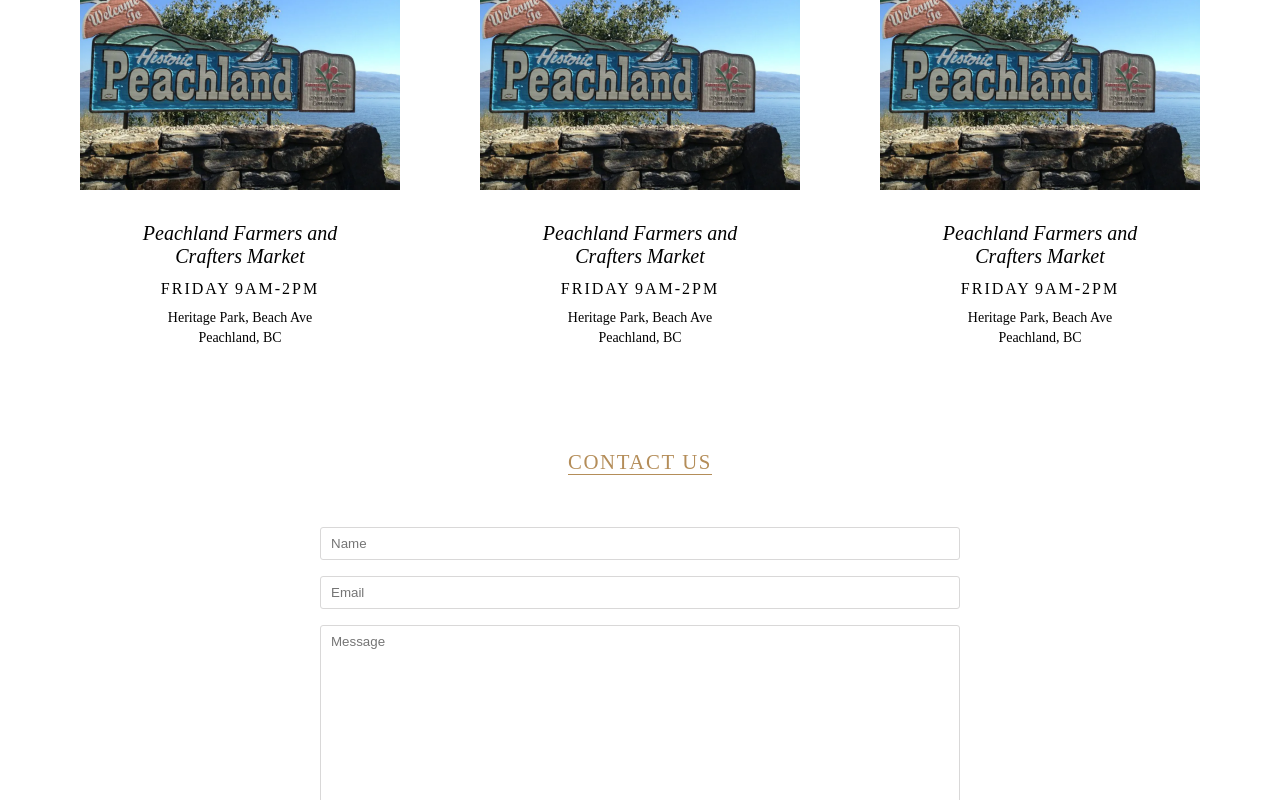
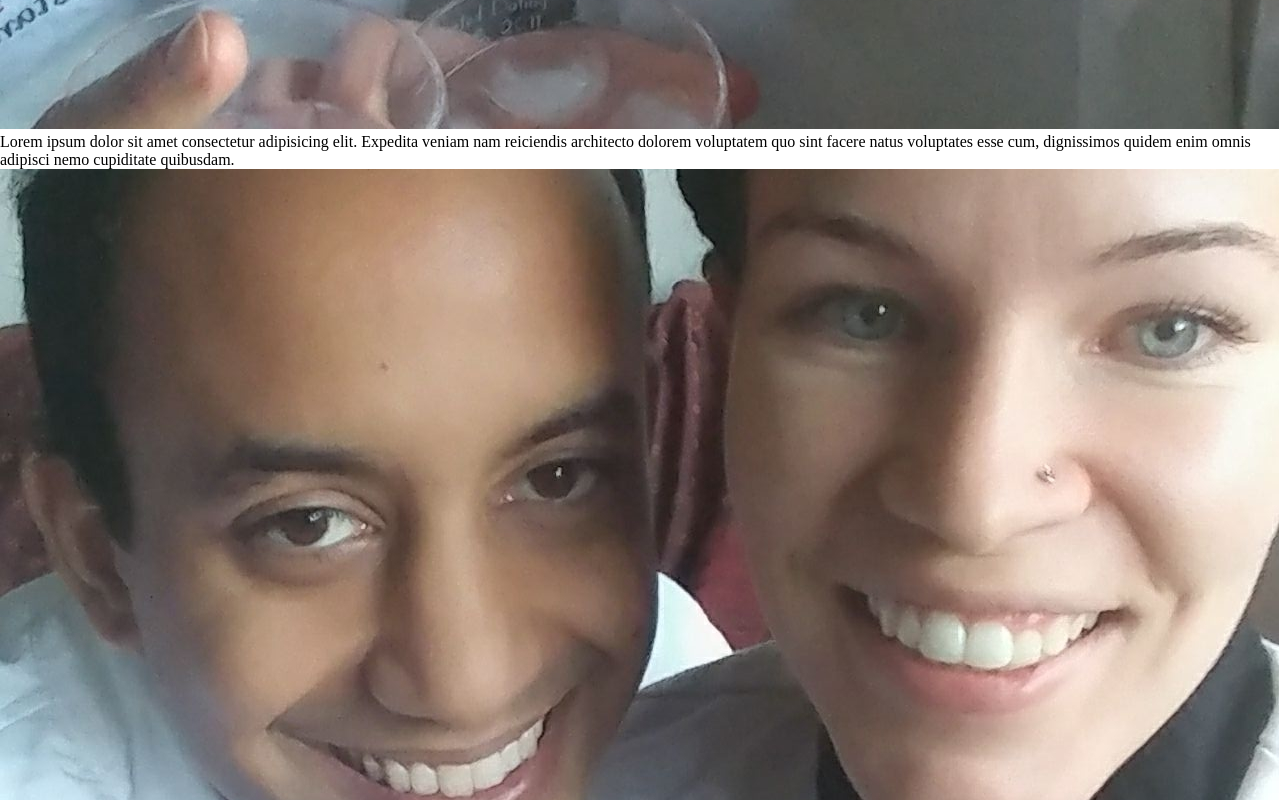
Before and after one commit to Smoopfrog/asweetromance, a React (Create React App) app: page / in a window 1280 px wide. Shown: the part 1220-2020 px from the top of the page. Built offline with nearby package versions, Linux system fonts and the light colour scheme.

Commit message:
Create about page

```diff
--- a/src/App.js
+++ b/src/App.js
@@ -5,16 +5,18 @@ import HeroPage from "./Components/HeroPage";
 import Locations from "./Components/Locations";
 import Footer from "./Components/Footer";
 import ContactForm from "./Components/ContactForm";
+import AboutPage from "./Components/AboutPage/AboutPage";
 
 function App() {
   return (
     <div className="App">
       <Header />
-      <HeroPage />
+      {/* <HeroPage />
       <About />
       <Banner />
       <Locations />
-      <ContactForm />
+      <ContactForm /> */}
+      <AboutPage />
       <Footer />
     </div>
   );
--- /dev/null
+++ b/src/Components/AboutPage/AboutPage.jsx
@@ -0,0 +1,29 @@
+import "../AboutPage/AboutPage";
+import couplePic from "../../Assets/cuties.jpg";
+
+const AboutPage = () => {
+  return (
+    <section className="about-page">
+      <article>
+        <img src={couplePic} alt="a bunch of cuties" />
+        <p>
+          Lorem ipsum dolor sit amet consectetur adipisicing elit. Expedita
+          veniam nam reiciendis architecto dolorem voluptatem quo sint facere
+          natus voluptates esse cum, dignissimos quidem enim omnis adipisci nemo
+          cupiditate quibusdam.
+        </p>
+      </article>
+      <article>
+        <img src={couplePic} alt="a bunch of cuties" />
+        <p>
+          Lorem ipsum dolor sit amet consectetur adipisicing elit. Expedita
+          veniam nam reiciendis architecto dolorem voluptatem quo sint facere
+          natus voluptates esse cum, dignissimos quidem enim omnis adipisci nemo
+          cupiditate quibusdam.
+        </p>
+      </article>
+    </section>
+  );
+};
+
+export default AboutPage;
--- /dev/null
+++ b/src/Styles/AboutPage.scss
@@ -0,0 +1,4 @@
+.about-page{
+  display: flex;
+  flex-direction: column;
+}
```
Also changed, not shown: src/Assets/cuties.jpg (added).
